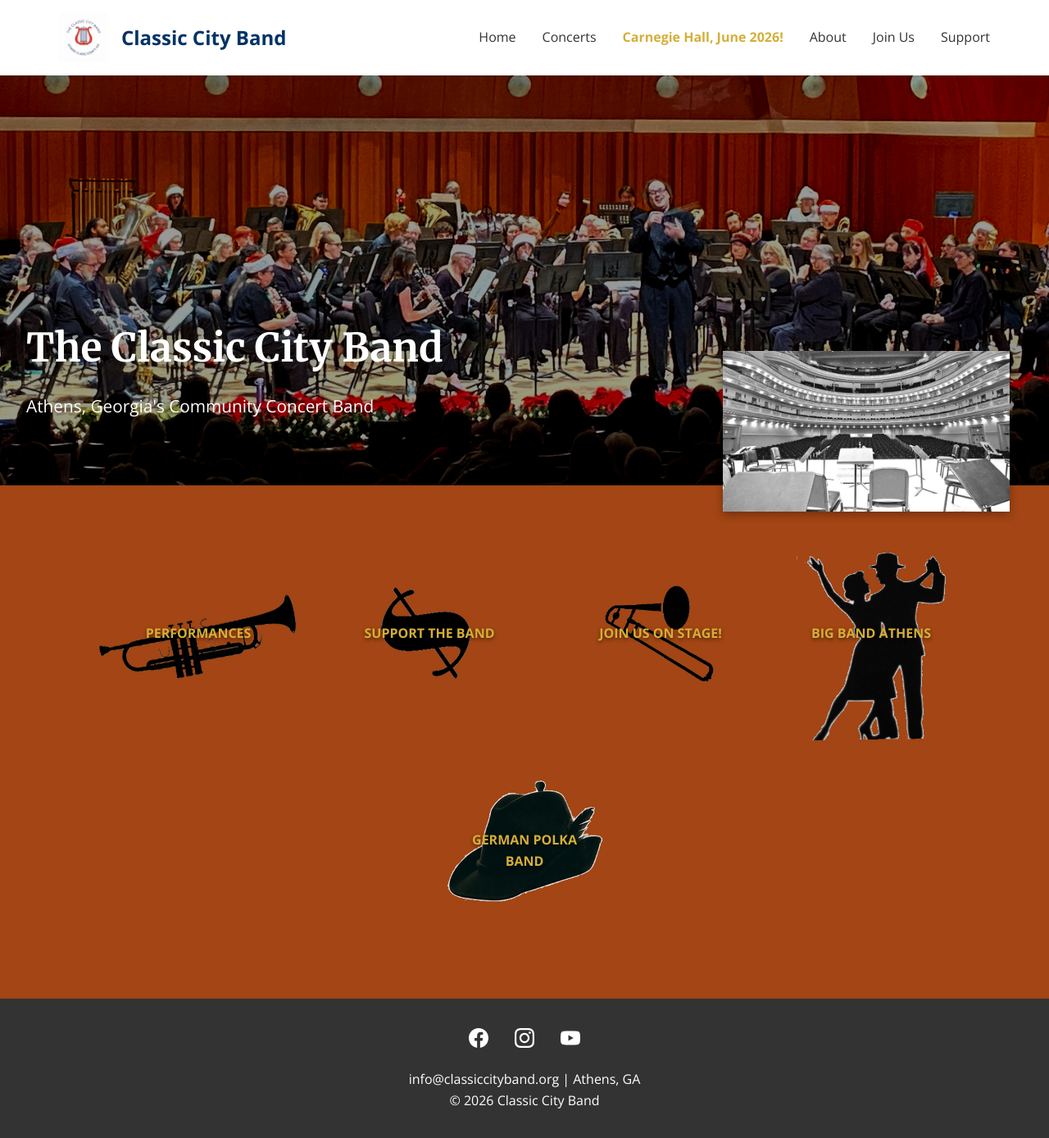
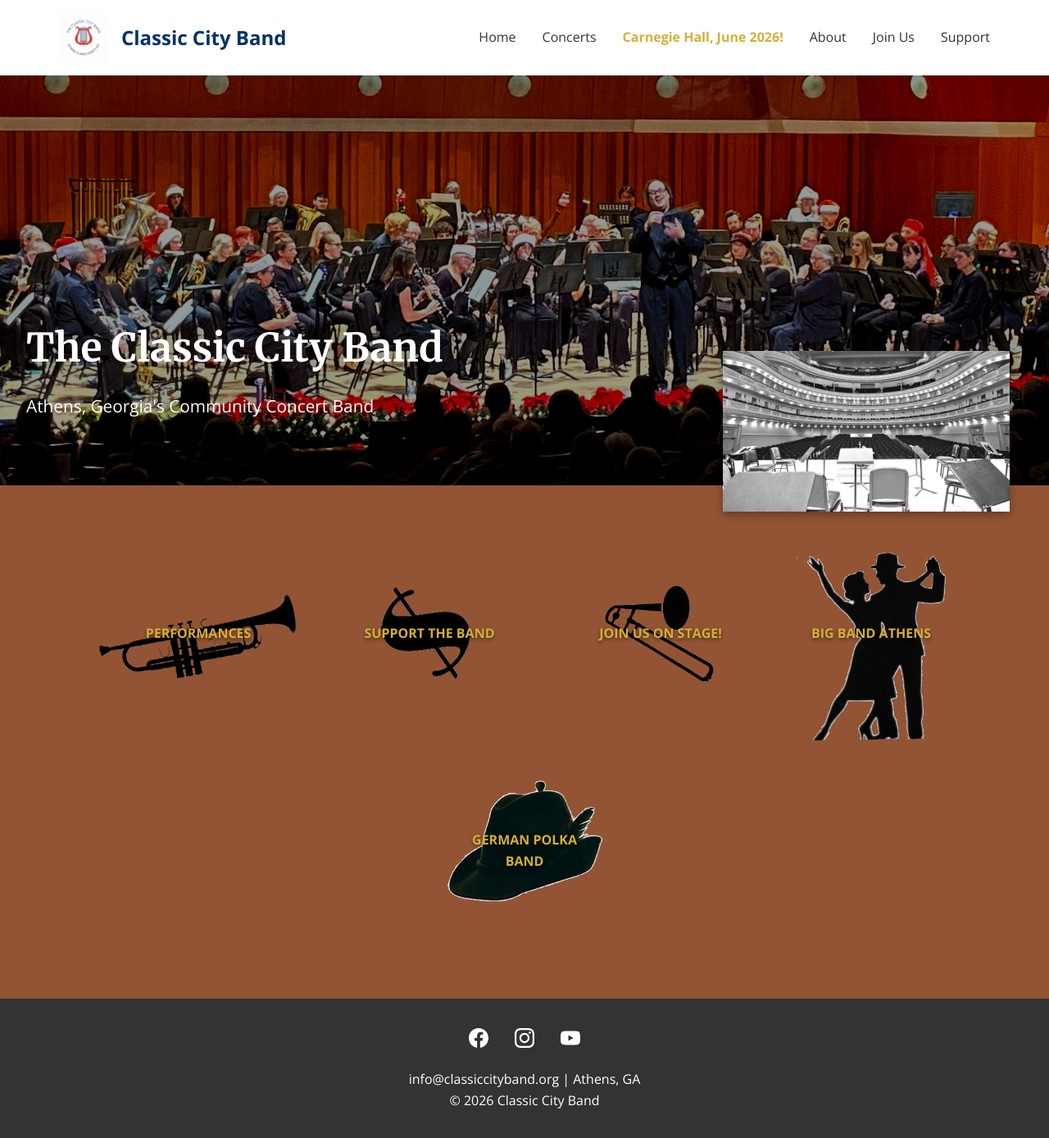
Before and after one commit to webmasterCCB/CCBwebsite, a Jekyll site: the page built from index.html, in a window 1280 px wide and 1388 px high. Shown: the whole window at 82% size. Built offline with Jekyll 4.4.1, drawn with Linux system fonts in a browser that asks for light colours.

Commit message:
Update style.css

```diff
--- a/assets/css/style.css
+++ b/assets/css/style.css
@@ -156,7 +156,7 @@ nav a:hover {
 
 /* Quick Links Section */
 .quick-links {
-  background: #a34514;
+  background: #925434;
   /* ... other properties ... */
   min-height: 500px;  /* Increase this to show more of the keyboard */
   padding: 3rem 2rem 5rem 2rem;
```
